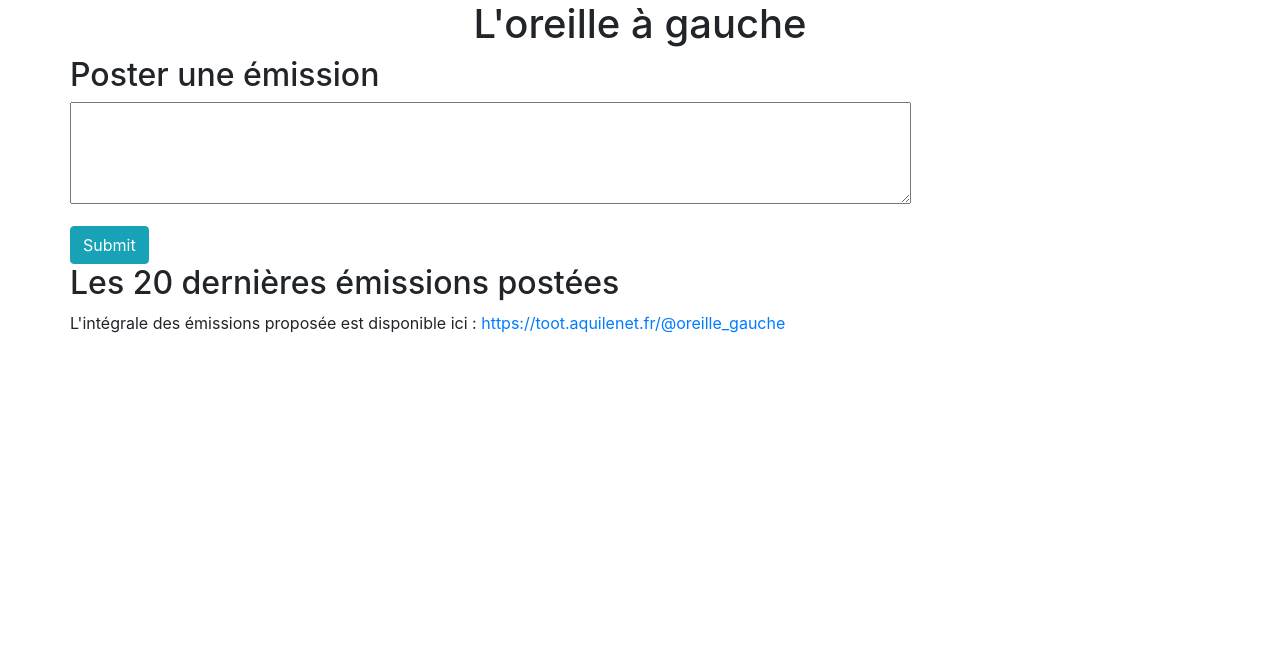
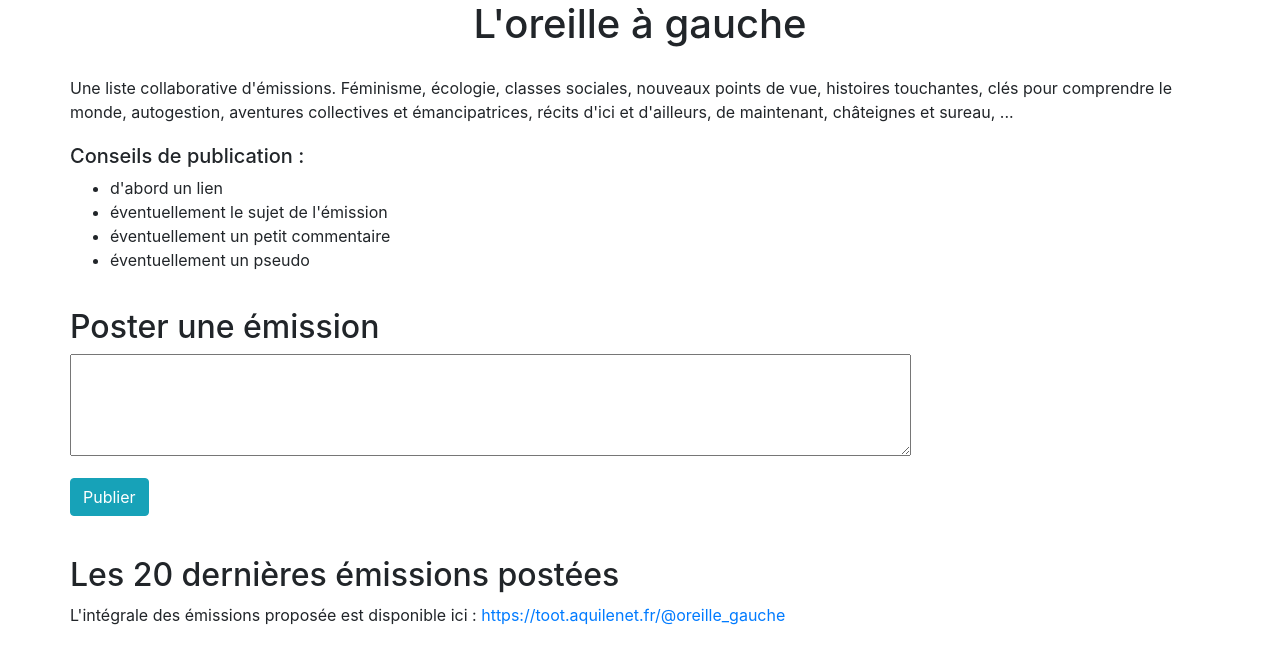
Before and after one commit to Jojo144/oreille_a_gauche, a Django app: template main/templates/submit_toot.html in a window 1280 px wide. Shown: the top 664 px of the page. Run offline with Django 3.2, Linux system fonts and the light colour scheme; the template is opened without the code that fills it: values that come from a table or form of the project are taken from there, others are empty; parts of the project's set-up code (start-up, migrations or seed data) failed here and were passed over; some libraries are stand-ins or nearby versions.

Commit message:
mise en page

```diff
--- a/main/static/main.css
+++ b/main/static/main.css
@@ -6,3 +6,19 @@
 .message.error:before {
     content: "✘ ";
 }
+
+a .invisible {
+    display: none;
+}
+
+a .ellipsis:after {
+    content: "…"
+}
+
+.top-space {
+    margin-top: 40px;
+}
+
+.small-top-space {
+    margin-top: 20px;
+}
--- a/main/templates/submit_toot.html
+++ b/main/templates/submit_toot.html
@@ -21,22 +21,33 @@
 		{% for message in messages %}
 		<span class="m-1 badge {{ message.tags }} message">{{ message }}</span>
 		{% endfor %}
-		<script>
-		 $("span.message").delay(6000).fadeOut();
-		</script>
 	    </div>
 
+	    <div class="row small-top-space">
+		Une liste collaborative d'émissions. Féminisme, écologie, classes sociales, nouveaux points de vue, histoires touchantes, clés pour comprendre le monde, autogestion, aventures collectives et émancipatrices, récits d'ici et d'ailleurs, de maintenant, châteignes et sureau, ...
+	    </div>
+	    <div class="row small-top-space">
+		<h5>Conseils de publication :</h5>
+	    </div>
 	    <div class="row">
+		<ul>
+		    <li>d'abord un lien</li>
+		    <li>éventuellement le sujet de l'émission</li>
+		    <li>éventuellement un petit commentaire</li>
+		    <li>éventuellement un pseudo</li>
+		</ul>
+	    </div>
+	<div class="row small-top-space">
 		<h2>Poster une émission</h2>
 	    </div>
 	    <div class="row">
 		<form action="." method="POST">{% csrf_token %}
 		    {{ form.as_p }}
-		    <input type="submit" class="btn btn-info">
+		    <button type="submit" class="btn btn-info">Publier</button>
 		</form>
 	    </div>
 
-	    <div class="row">
+	    <div class="row top-space">
 		<h2>Les 20 dernières émissions postées</h2>
 	    </div>
 	    <div class="row">
@@ -44,12 +55,26 @@
 		<a href="https://toot.aquilenet.fr/@oreille_gauche">https://toot.aquilenet.fr/@oreille_gauche</a>
 	    </div>
 	    <div class="row">
-		<table class="table">
-		    {% for toot in toot_list %}
-		    <tr> <td>{{ toot | safe }}</td> </tr>
-		    {% endfor %}
-		</table>
+		{% for toot in toot_list %}
+		<div class="card" style="width: 32rem; margin: 1rem">
+		    <div class="card-body">
+			<p class="card-text" >
+			    {{ toot | safe}}
+			</p>
+		    </div>
+		</div>
+		{% endfor %}
 	    </div>
+	    <!-- <div class="row">
+		 <table class="table">
+		 {% for toot in toot_list %}
+		 <tr> <td>{{ toot | safe }}</td> </tr>
+		 {% endfor %}
+		 </table>
+		 </div> -->
 	</div>
+	<script>
+	 $("span.message").delay(6000).fadeOut();
+	</script>
     </body>
 </html>
```
